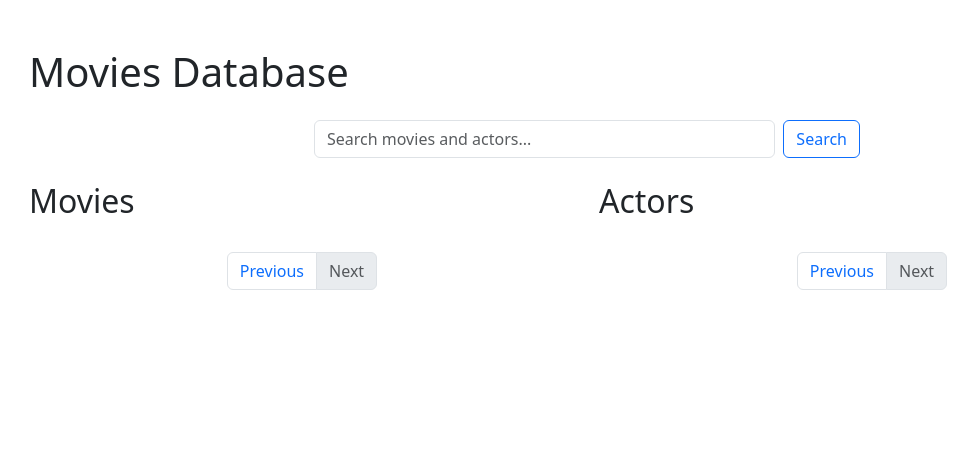
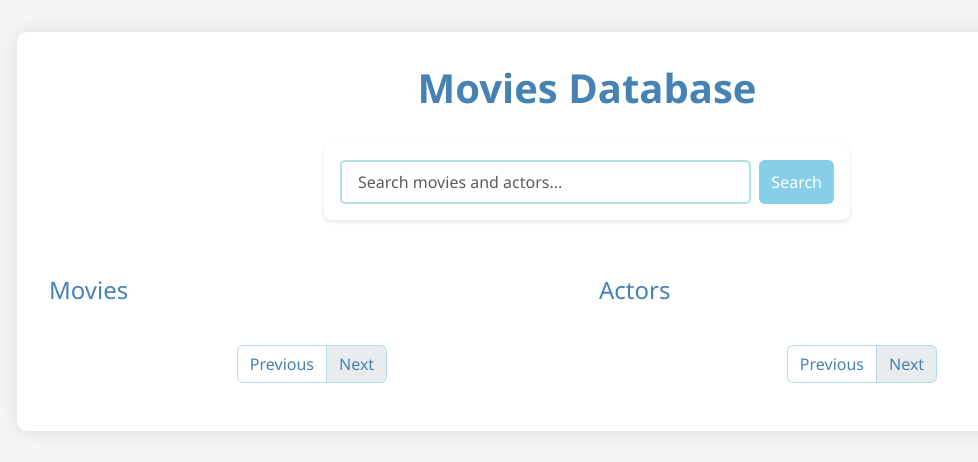
Before and after one commit to emsameen/neo4j-setup, a Flask app: template templates/index.html in a window 1280 px wide. Shown: the top 462 px of the page, without its empty margins (53-1031 px from the left). Run offline with Flask 3, Linux system fonts and the light colour scheme; the template is opened without the code that fills it, so the values that code supplies are empty.

Commit message:
add  ske-blue css

```diff
--- /dev/null
+++ b/static/css/style.css
@@ -0,0 +1,125 @@
+:root {
+    --sky-blue: #87CEEB;
+    --light-sky-blue: #B0E0E6;
+    --white: #FFFFFF;
+    --dark-blue: #4682B4;
+    --light-gray: #F5F5F5;
+}
+
+body {
+    background-color: var(--light-gray);
+    font-family: 'Segoe UI', Tahoma, Geneva, Verdana, sans-serif;
+}
+
+.container {
+    background-color: var(--white);
+    border-radius: 10px;
+    box-shadow: 0 0 20px rgba(0, 0, 0, 0.1);
+    padding: 2rem;
+    margin-top: 2rem;
+    margin-bottom: 2rem;
+}
+
+h1 {
+    color: var(--dark-blue);
+    text-align: center;
+    margin-bottom: 2rem;
+    font-weight: 600;
+}
+
+h2 {
+    color: var(--dark-blue);
+    font-size: 1.5rem;
+    margin-bottom: 1.5rem;
+    font-weight: 500;
+}
+
+.search-form {
+    background-color: var(--white);
+    padding: 1rem;
+    border-radius: 8px;
+    box-shadow: 0 2px 4px rgba(0, 0, 0, 0.1);
+    margin-bottom: 2rem;
+}
+
+.search-form input {
+    border: 2px solid var(--light-sky-blue);
+    border-radius: 5px;
+    padding: 0.5rem 1rem;
+}
+
+.search-form input:focus {
+    border-color: var(--sky-blue);
+    box-shadow: 0 0 5px rgba(135, 206, 235, 0.5);
+}
+
+.search-form button {
+    background-color: var(--sky-blue);
+    border: none;
+    color: white;
+    transition: background-color 0.3s;
+}
+
+.search-form button:hover {
+    background-color: var(--dark-blue);
+}
+
+.list-group-item {
+    border: 1px solid var(--light-sky-blue);
+    margin-bottom: 0.5rem;
+    border-radius: 5px;
+    transition: transform 0.2s, box-shadow 0.2s;
+}
+
+.list-group-item:hover {
+    transform: translateY(-2px);
+    box-shadow: 0 4px 8px rgba(0, 0, 0, 0.1);
+    background-color: var(--light-sky-blue);
+}
+
+.pagination .page-link {
+    color: var(--dark-blue);
+    border: 1px solid var(--light-sky-blue);
+}
+
+.pagination .page-item.active .page-link {
+    background-color: var(--sky-blue);
+    border-color: var(--sky-blue);
+}
+
+.pagination .page-link:hover {
+    background-color: var(--light-sky-blue);
+    border-color: var(--sky-blue);
+}
+
+.card {
+    border: 1px solid var(--light-sky-blue);
+    border-radius: 8px;
+    box-shadow: 0 2px 4px rgba(0, 0, 0, 0.1);
+}
+
+.card-body {
+    background-color: var(--white);
+}
+
+.btn-primary {
+    background-color: var(--sky-blue);
+    border-color: var(--sky-blue);
+}
+
+.btn-primary:hover {
+    background-color: var(--dark-blue);
+    border-color: var(--dark-blue);
+}
+
+.btn-secondary {
+    background-color: var(--light-sky-blue);
+    border-color: var(--light-sky-blue);
+    color: var(--dark-blue);
+}
+
+.btn-secondary:hover {
+    background-color: var(--sky-blue);
+    border-color: var(--sky-blue);
+    color: white;
+}
--- a/templates/index.html
+++ b/templates/index.html
@@ -3,28 +3,29 @@
 <head>
     <title>Neo4j Movies Database</title>
     <link href="https://cdn.jsdelivr.net/npm/bootstrap@5.3.0/dist/css/bootstrap.min.css" rel="stylesheet">
+    <link href="{{ url_for('static', filename='css/style.css') }}" rel="stylesheet">
 </head>
 <body>
-    <div class="container mt-5">
-        <h1 class="mb-4">Movies Database</h1>
+    <div class="container">
+        <h1>Movies Database</h1>
 
         <div class="row mb-4">
             <div class="col-md-6 offset-md-3">
-                <form action="/" method="get" class="d-flex">
+                <form action="/" method="get" class="search-form d-flex">
                     <input type="text"
                            name="search"
                            class="form-control me-2"
                            placeholder="Search movies and actors..."
                            value="{{ search_query }}"
                            aria-label="Search">
-                    <button class="btn btn-outline-primary" type="submit">Search</button>
+                    <button class="btn btn-primary" type="submit">Search</button>
                 </form>
             </div>
         </div>
 
         <div class="row">
             <div class="col-md-6">
-                <h2 class="mb-3">Movies</h2>
+                <h2>Movies</h2>
                 <div class="list-group mb-3">
                     {% for movie in movies %}
                     <a href="/movie/{{ movie.title }}" class="list-group-item list-group-item-action">
@@ -57,7 +58,7 @@
             </div>
 
             <div class="col-md-6">
-                <h2 class="mb-3">Actors</h2>
+                <h2>Actors</h2>
                 <div class="list-group mb-3">
                     {% for actor in actors %}
                     <a href="/actor/{{ actor.name }}" class="list-group-item list-group-item-action">
```
Also changed, not shown: templates/actor.html (+4 -3 lines), templates/movie.html (+5 -4 lines).
